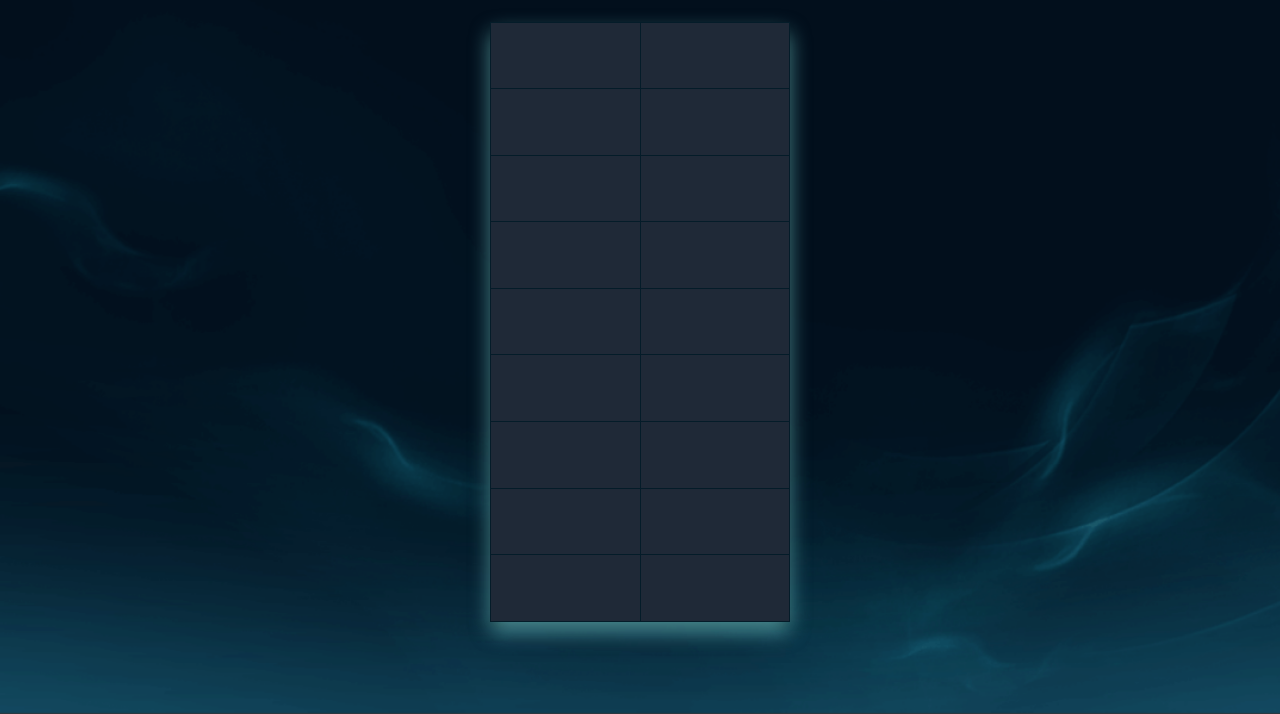
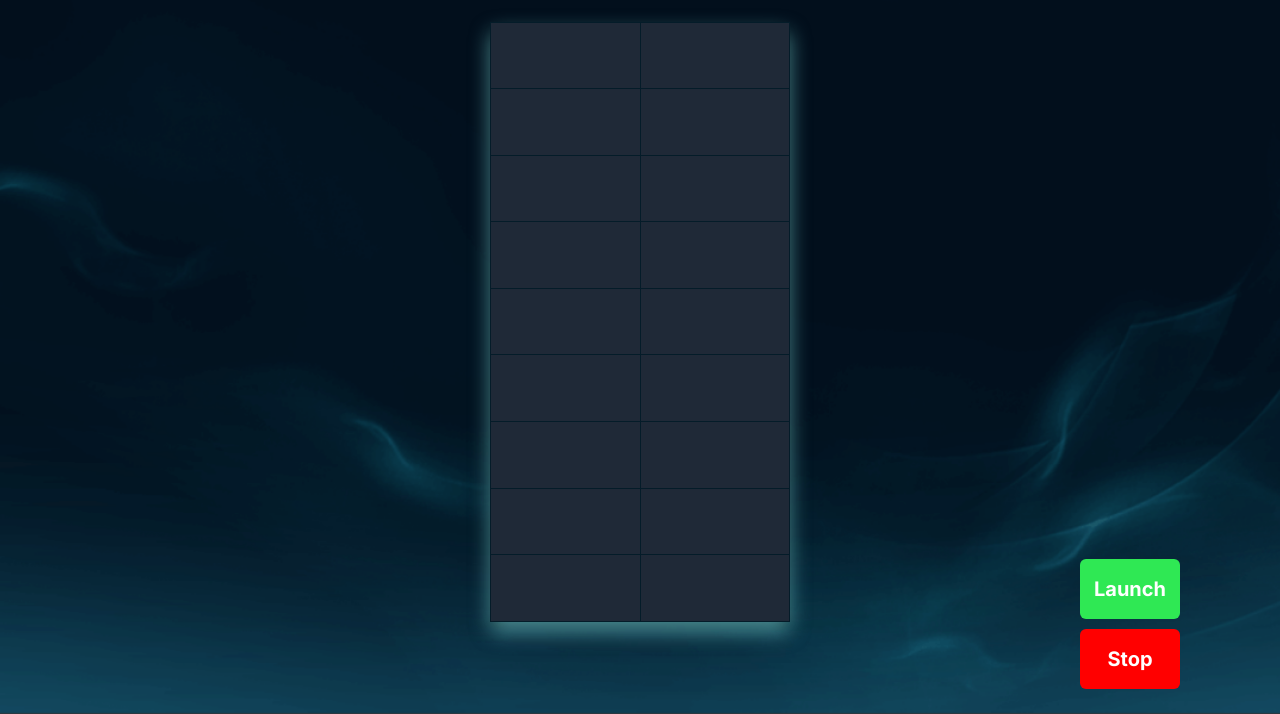
Before and after one commit to linda-boughattas/Efficiency-Display, a plain HTML site: page index.html in a window 1280 px wide. Shown: the part 86-800 px from the top of the page. Drawn offline with Linux system fonts and the light colour scheme; files whose address does not match are found by name.

Commit message:
added launch and stop buttons

```diff
--- a/index.css
+++ b/index.css
@@ -1,3 +1,6 @@
+
+@import url("https://fonts.googleapis.com/css2?family=Inter:wght@100..900&display=swap");
+
 body {
     background-image: url('./img/bg.png');
     background-size: cover;
@@ -48,3 +51,46 @@ td.product {
 td.product:hover {
     background-color: #333;
 }
+
+.table_buttons{
+    display: flex;
+    flex-direction: row;
+}
+
+button {
+
+    height: 60px;
+    width: 100px;
+    border: none;
+    border-radius: 6px;
+    color: #ffff;
+    font-size: 20px;
+    font-family: Inter;
+    font-weight: bold;
+    line-height: 32px;
+    letter-spacing: 0%;
+    text-align: center;
+    margin-top: 5px;
+    margin-bottom: 5px;
+}
+
+button:active {
+    transform: translateY(2px);
+    background-color: #8af6f6;
+    transition: 2ms;
+}
+
+.stop{
+    background-color: red;
+}
+.launch{
+    background-color: rgb(47, 232, 84);
+}
+
+.buttons{
+    position: absolute;
+    bottom: 20px; /* Adjust bottom spacing as needed */
+    right: 100px; /* Adjust left spacing as needed */
+    display: flex;
+    flex-direction: column;
+}
--- a/index.html
+++ b/index.html
@@ -14,6 +14,7 @@
     <header>
         <img src="./img/logo.jpeg" class="logo">
     </header>
+    <div class="table_buttons">
         <div class="container">
             <table>
                 <tr>
@@ -52,8 +53,12 @@
                     <td class="product"></td>
                     <td class="product"></td>
                 </tr>
-
             </table>
+        </div>
+        <div class="buttons">
+            <button class="launch" onclick="launch()">Launch</button>
+            <button class="stop" onclick="stop()">Stop</button>
+        </div>
     </div>
     <script src="./assets/js/index.js"></script>
 </body>
--- a/index.js
+++ b/index.js
@@ -1,5 +1,5 @@
 const watermeter = {
     barecode:"",
-    t0: 0,
-    tf: 0
+    n0: 0,
+    nf: 0
 }
```
Lines whose indentation alone changed are shown as unchanged.
